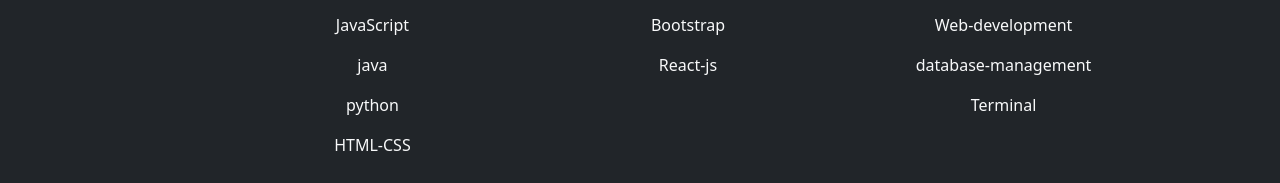
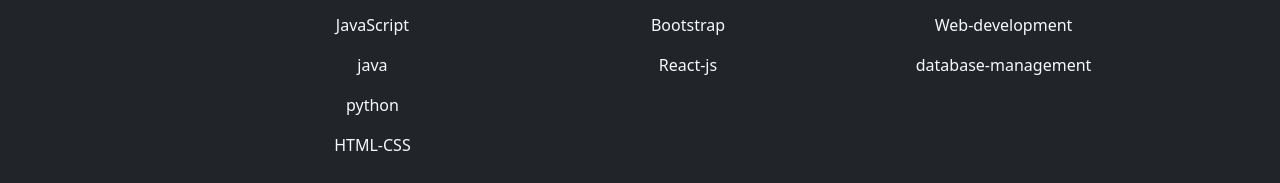
Before and after one commit to vsbrall143/portfolio-figma, a plain HTML site: page index.html in a window 1280 px wide. Shown: the part 2236-2419 px from the top of the page. Drawn offline with nearby package versions, Linux system fonts and the light colour scheme.

Commit message:
Update index.html

```diff
--- a/index.html
+++ b/index.html
@@ -202,7 +202,6 @@
         <ul>
           <li class="mt-3">Web-development</li>
           <li class="mt-3">database-management</li>
-          <li class="mt-3">Terminal</li>
         </ul>
       </div>
       <div class="col-1"></div>
```
